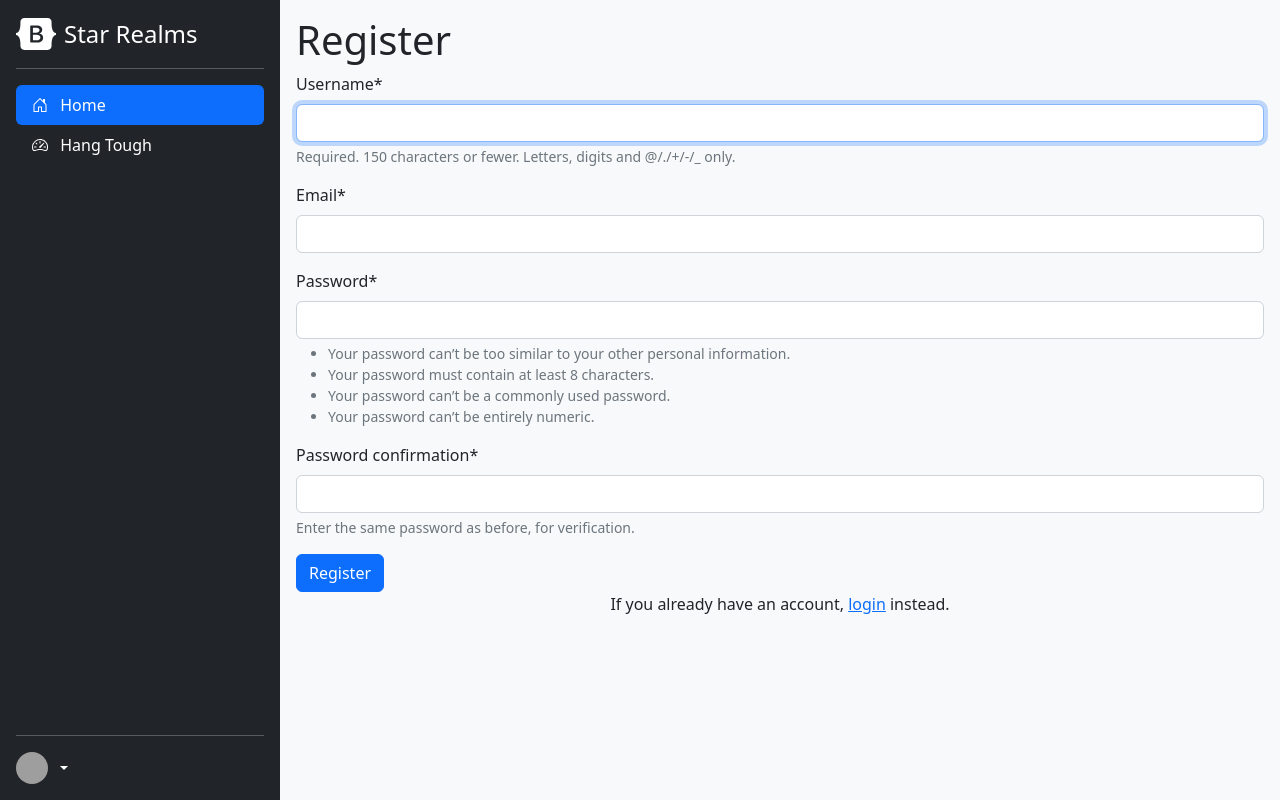
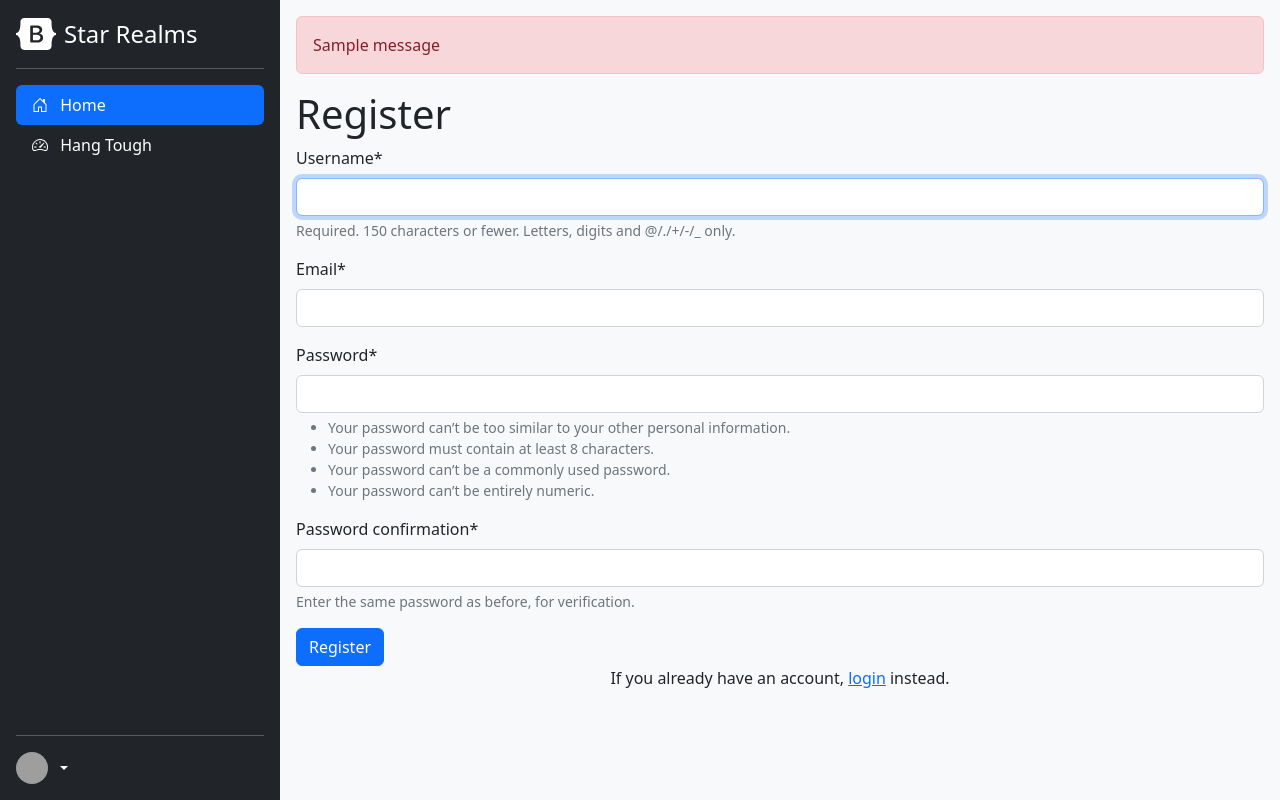
Before and after one commit to tomribbens/sr-leagues, a Django app: page /accounts/register/ in a window 1280 px wide. Run offline with Django 4.2, Linux system fonts and the light colour scheme; tables that the repository leaves empty hold one stand-in row (values such as "Sample post"); one stand-in notice (Sample message) is shown; some libraries are stand-ins or nearby versions; grey boxes are pictures that could not be loaded.

Commit message:
Resolved Issue #1: RegisterView now returns with an error message on a failed registration attempt

```diff
--- a/sr/homepage/templates/homepage/register.html
+++ b/sr/homepage/templates/homepage/register.html
@@ -3,6 +3,11 @@
 
 {% block content %}
 <div class="d-flex flex-column flex-grow-1 p-3 bg-light scrollarea">
+    {% if messages %}
+        {% for message in messages %}
+            <div{% if message.tags %} class="alert alert-danger {{ message.tags }}"{% endif %}>{{ message }}</div>
+        {% endfor %}
+    {% endif %}
    <h1>Register</h1>
     <form method="post">
         {% csrf_token %}
--- a/sr/homepage/views.py
+++ b/sr/homepage/views.py
@@ -31,7 +31,7 @@
         messages.error(request, "Unsuccesful registration. Invalid information.")
 
         context = self.get_context_data(**kwargs)
-        self.render_to_response(context)
+        return self.render_to_response(context)
 
 class ProfileView(LoginRequiredMixin, TemplateView):
     template_name = 'homepage/profile.html'
```
